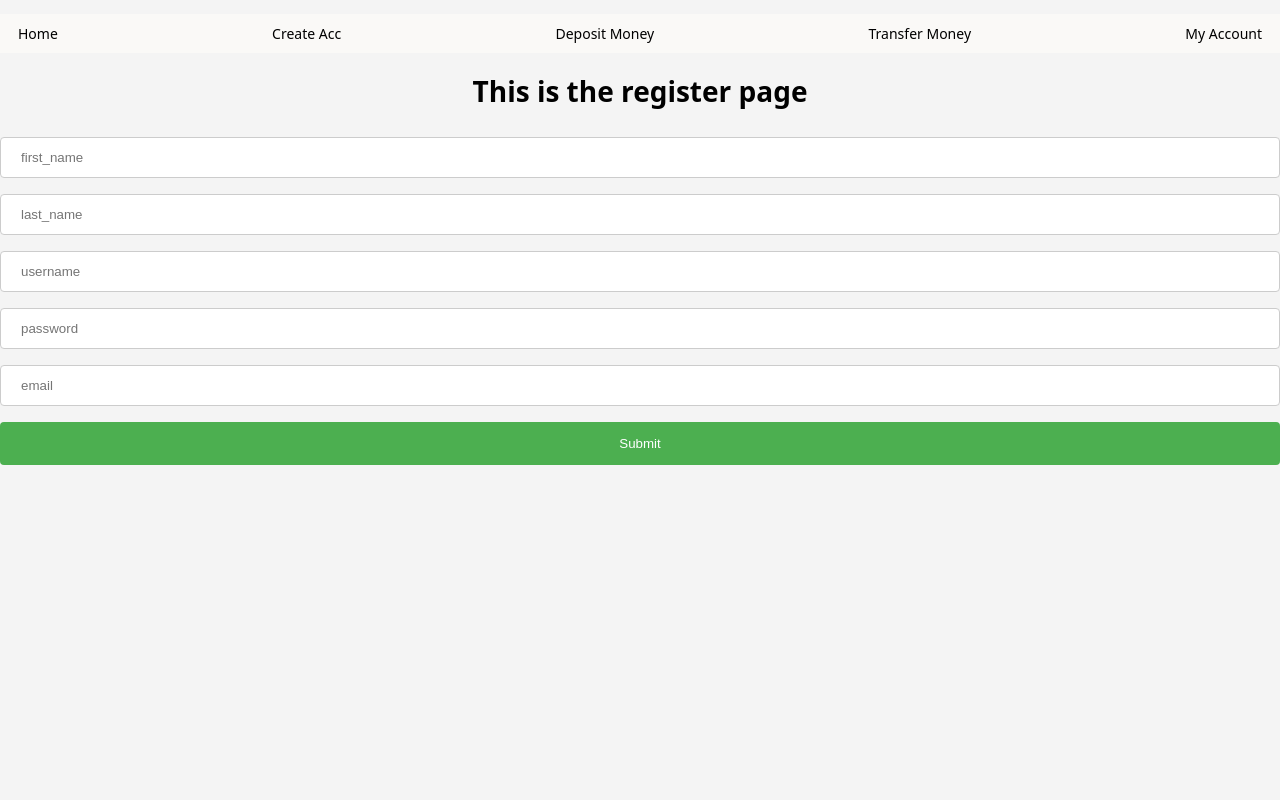
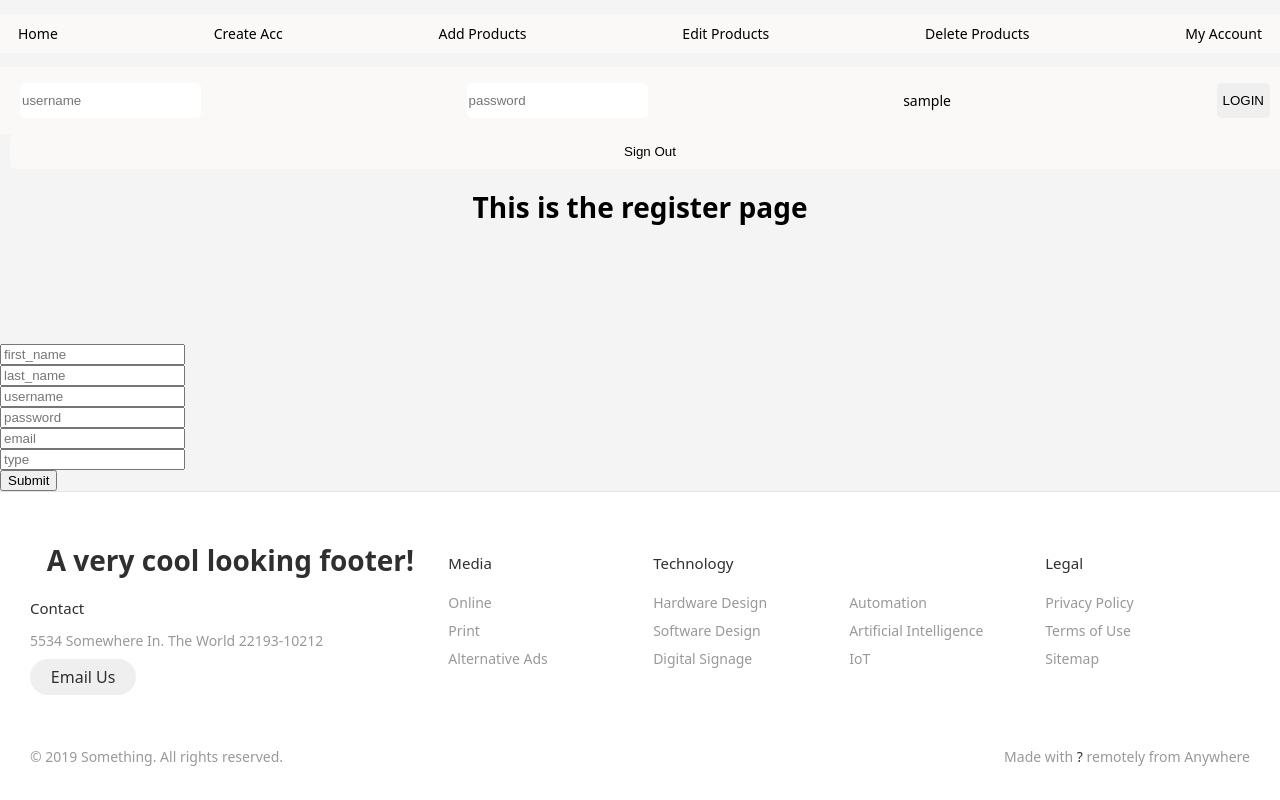
Before and after one commit to MasonScarby/flask-180, a Flask app: page /create_acc in a window 1280 px wide. Run offline with Flask 3, Linux system fonts and the light colour scheme; the visitor is signed in with stand-in values (Sample User, id 1).

Commit message:
Add files via upload

```diff
--- a/Flask 2/main.py
+++ b/Flask 2/main.py
@@ -9,7 +9,7 @@ engine = create_engine(conn_str, echo = True)
 conn = engine.connect()
 app.secret_key = 'secret key'
 
-# USER PANEL
+
 # Home page
 @app.route('/')
 def homepage():
@@ -21,10 +21,10 @@ def login():
     if request.method == 'POST' and 'username' in request.form and 'password' in request.form:
         username = request.form['username']
         password = request.form['password']
-        account = conn.execute(text("SELECT * FROM users WHERE username = :username AND password = :password"), request.form)
+        account = conn.execute(text("SELECT * FROM account WHERE username = :username AND password = :password"), request.form)
         user_data = account.fetchone()
         if not account:
-            toBeR = conn.execute(text("Select username from  where username = :username "), {'username': user_data[0]})
+            toBeR = conn.execute(text("Select username from account where username = :username "), {'username': user_data[0]})
             toBeUse = toBeR.fetchone()
             if username == toBeUse[0] and password == toBeUse[6]:
                 session['loggedin'] = True
@@ -45,22 +45,39 @@ def login():
                 return redirect(url_for('index'))
             else:
                 msg = 'Wrong username or password'
+        elif account:
+            if username == user_data[0] == "Vendor":
+                session['loggedin'] = True
+                session['Username'] = "Vendor"
+                return redirect(url_for('admin_home'))
+            elif username == user_data[0] and password == user_data[6]:
+                session['loggedin'] = True
+                session['Username'] = user_data[0]
+                session["Name"] = f"{user_data[1]} {user_data[2]}"
+                msg = 'Login success!'
+                return redirect(url_for('index'))
+            else:
+                msg = 'Wrong username or password'
+    return render_template ('my_account.html', username = session['username'])
 
+#button in heading
+@app.route('/signuout', methods = ['GET', 'POST'])
+def logout():
+    if request.method == 'POST':
+        session.clear()
+        return redirect(url_for('create_account'))
 
+#accounts page
+@app.route('/my_account', methods= ['get', 'post'])
+def my_account_page():
+    if 'username' in session:
 
-@app.route('/logout')
-def logout():
-    session.pop('username', None)
-    return redirect(url_for('homepage'))
-
-@app.route('/accounts_page')
-def accounts_page():
-    if 'username' in session:
-        return render_template('accounts_page.html')
+        return render_template('my_account.html', username = session['username'])
     else:
         return redirect(url_for('login'))
 
 
+#create/ register account
 @app.route('/create_acc', methods=['GET', 'POST'])
 def create_account():
     if request.method == 'POST':
@@ -77,9 +94,46 @@ def create_account():
     else:
         return render_template('create_acc.html')
 
-@app.route('/')
-def home():
-    return "Welcome to the homepage"
+
+#Create Prodcuts
+@app.route('/create_products', methods=['GET'])
+def create_get_request():
+    return render_template('add_product')
+
+@app.route('/create_products', methods=['POST'])
+def post_products():
+    conn.execute(text("INSERT INTO product values (:title, :description, :images, :warrenty_period, :category, :colors, :sizes, :inventory)"), request.form)
+    conn.commit()
+    return render_template('add_product')
+
+#edit prodcuts
+@app.route('/edit', methods=['GET'])
+def edit():
+    return render_template('edit_product.html')
+
+@app.route('/edit', methods=['POST'])
+def edit_products():
+    upd = conn.execute(text("select * from product where  = :id"), request.form).all()
+    if not upd:
+        return render_template('update.html', search_info="Does not exist")
+    conn.execute(text("update boat set name=:name, type=:type, owner_id=:owner_id, rental_price=:rental_price where id=:id"), request.form)
+    conn.commit()
+    return render_template('update.html', search_info=upd[0:])
+
+#delete products
+
+
+@app.route('/delete_product', methods=["POST", "GET"])
+def delete_return():
+     if request.method == 'POST':
+        sear = conn.execute(text("select * from product where product_id = :product_id"), request.form).all()
+        if not sear:
+            return render_template('delete.html', search_info="Does not exist")
+        conn.execute(text("delete from product where product_id = :product_id"), request.form)
+        conn.commit()
+        return render_template('delete.html', search_info=sear[0:])
+     return render_template('delete.html')
+
 
 # @app.route('/my_account', methods=['GET'])
 # def my_account():
--- a/Flask 2/templates/base.html
+++ b/Flask 2/templates/base.html
@@ -1,3 +1,4 @@
+
 <!DOCTYPE html>
 <html lang="en">
 <head>
@@ -15,21 +16,22 @@
             <ul class="barItem">
                 <li><a href="/">Home</a></li>
                 <li><a href="/create_acc">Create Acc</a></li>
-                <li><a href="/deposit_money">Deposit Money</a></li>
-                <li><a href="/transfer"> Transfer Money</a></li>
+                <li><a href="/create_products">Add Products</a></li>
+                <li><a href="/edit"> Edit Products </a></li>
+                <li><a href="/delete_product">Delete Products</a></li>
                 <li><a href="/my_account"> My Account</a></li>
             </ul>
         </div>
 
         <div class="formSction bearItem">
             <form class="barItem" action="/login" method="post">
-                <input type="text" name="user" value="" placeholder="username" required>
+                <input type="text" name="username" value="" placeholder="username" required>
                 <input type="password" name="password" value="" placeholder="password" required>
-                <p>{{user}}</p>
+                <p>{{session['username']}}</p>
                 <input type="submit" name="loginButton" value="LOGIN">
             </form>
 
-            <button class="barItem input" action = 'signout' style="margin-left:10px;">
+            <button class="barItem input" action = '/signout' style="margin-left:10px;">
                 <a href="">Sign Out</a>
             </button>
 
@@ -38,6 +40,9 @@
 </header>
 
 
+{% block body %}
+
+{% endblock %}
 
 <footer class="footer">
     <div class="footer__addr">
--- a/Flask 2/templates/create_acc.html
+++ b/Flask 2/templates/create_acc.html
@@ -1,58 +1,6 @@
+{% extends 'base.html' %}
 
-<style>
-     .body{
-        margin: auto;
-    }
-
-    .input_field {
-      width: 100%;
-      padding: 12px 20px;
-      margin: 8px 0;
-      display: inline-block;
-      border: 1px solid #ccc;
-      border-radius: 4px;
-      box-sizing: border-box;
-    }
-
-    .input_submit {
-      width: 100%;
-      background-color: #4CAF50;
-      color: white;
-      padding: 14px 20px;
-      margin: 8px 0;
-      border: none;
-      border-radius: 4px;
-      cursor: pointer;
-    }
-
-    .input_submit:hover {
-      background-color: #45a049;
-    }
-</style>
-
-<!DOCTYPE html>
-<html lang="en">
-<head>
-    <meta charset="UTF-8">
-    <link rel="stylesheet" href="../static/header.css">
-    <title>BASE</title>
-</head>
-<style>
-
-</style>
-<body>
-<header>
-    <div>
-        <div class="topBar">
-            <ul class="barItem">
-                <li><a href="/">Home</a></li>
-                <li><a href="/create_acc">Create Acc</a></li>
-                <li><a href="/deposit_money">Deposit Money</a></li>
-                <li><a href="/transfer"> Transfer Money</a></li>
-                <li><a href="/my_account"> My Account</a></li>
-            </ul>
-        </div>
-<body>
+{% block main %}
 {% block body %}
 <h1>This is the register page</h1>
 <div class="body">
@@ -62,7 +10,9 @@
         <input type="text" name="username" placeholder="username" class="input_field"> <br>
         <input type="text" name="password" placeholder="password" class="input_field"> <br>
         <input type="text" name="email" placeholder="email" class="input_field"> <br>
+        <input type="text" name="type" placeholder="type" class="input_field"> <br>
         <input type="submit" value="Submit" class="input_submit">
     </form>
 </div>
 {% endblock %}
+{% endblock %}
```
Also changed, not shown: Flask 2/templates/delete.html (added, +38 -0 lines), Flask 2/templates/edit_product.html (added, +45 -0 lines), Flask 2/templates/login.html (+9 -10 lines), Flask 2/templates/my_account.html (+5 -12 lines), 1 other file.
